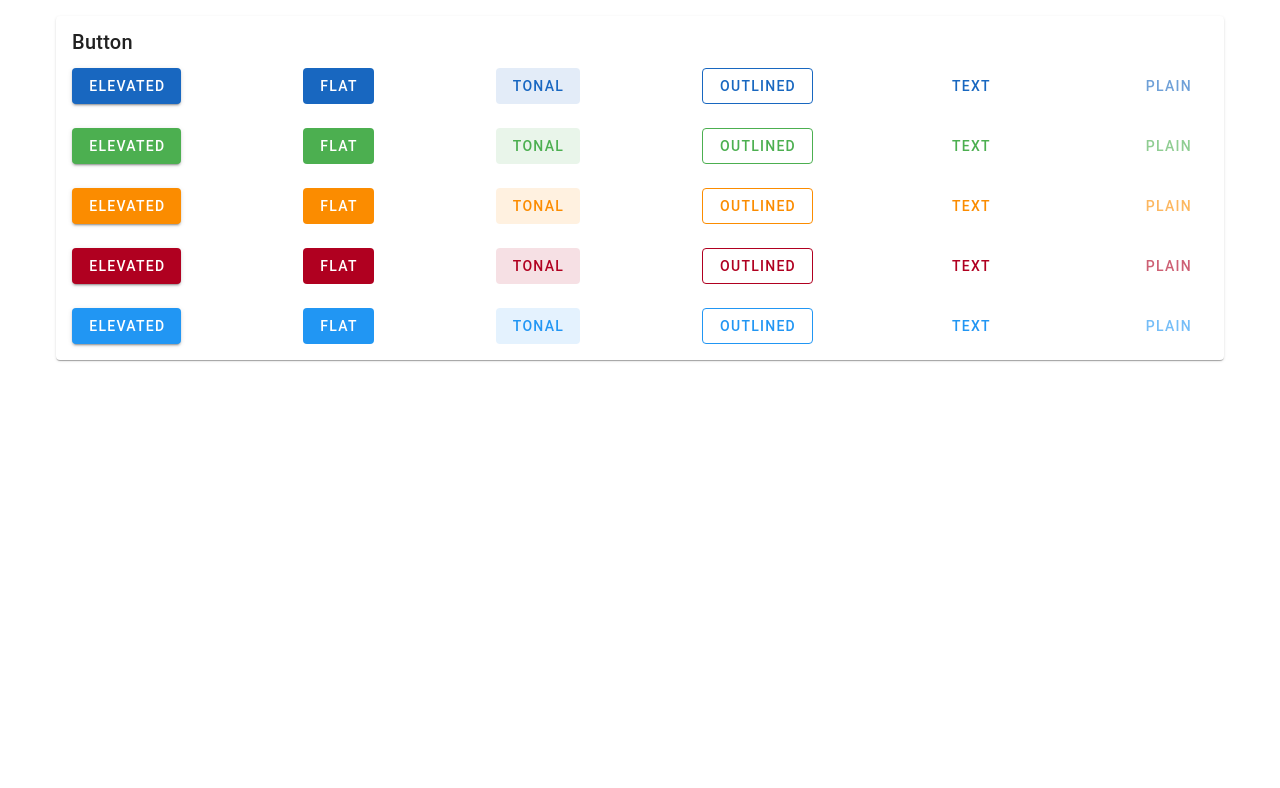
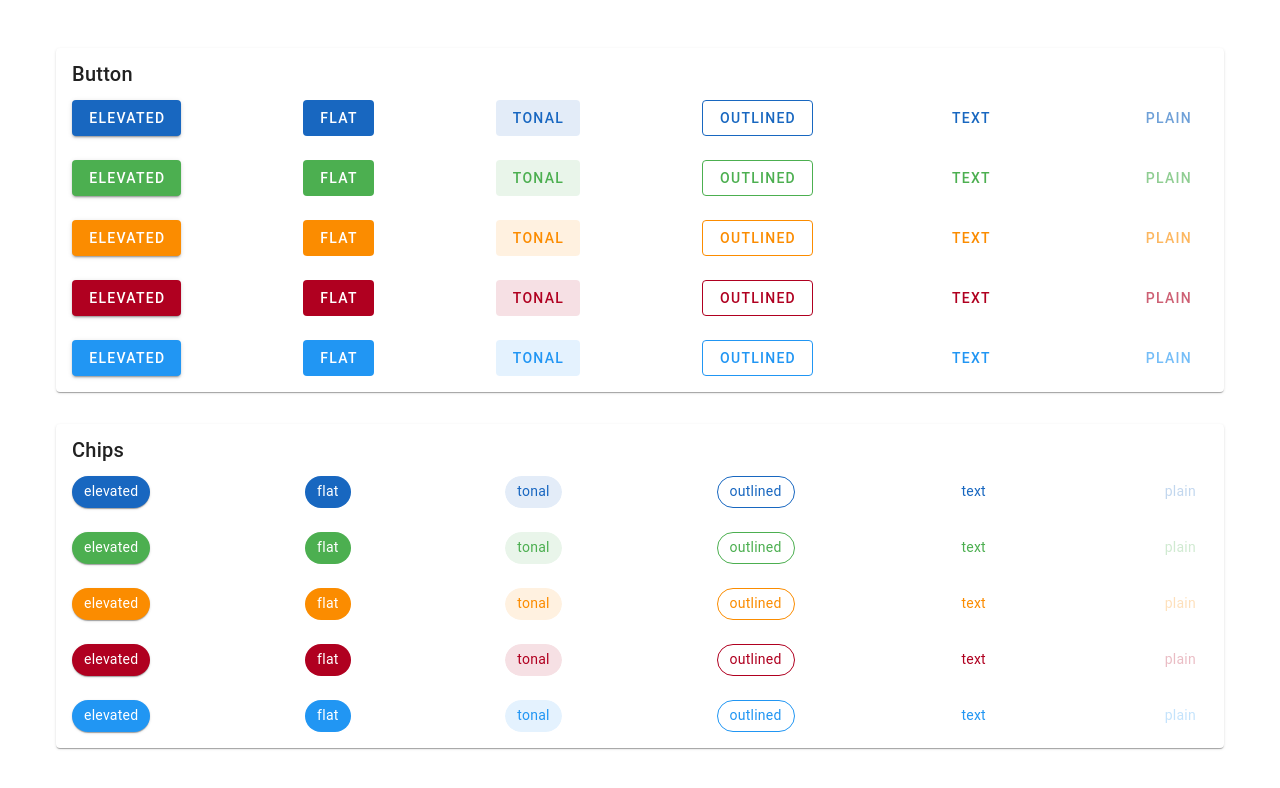
Before and after one commit to danieltalhaug/vuetify-theme-sc, a Nuxt app: page / in a window 1280 px wide. Shown: the top 788 px of the page. Built offline with nearby package versions, Linux system fonts and the light colour scheme.

Commit message:
Add card for chips

```diff
--- a/app.vue
+++ b/app.vue
@@ -5,6 +5,11 @@ const components = [
     el: 'v-btn',
     variants: ['elevated', 'flat', 'tonal', 'outlined', 'text', 'plain'],
   },
+  {
+    title: 'Chips',
+    el: 'v-chip',
+    variants: ['elevated', 'flat', 'tonal', 'outlined', 'text', 'plain'],
+  }
 ];
 const colors = ['primary', 'success', 'warning', 'error', 'info'];
 </script>
@@ -17,6 +22,7 @@ const colors = ['primary', 'success', 'warning', 'error', 'info'];
           v-for="component in components"
           :key="component.el"
           :title="component.title"
+          class="mt-8"
         >
           <v-card-text class="d-flex flex-column ga-6">
             <section
@@ -24,6 +30,7 @@ const colors = ['primary', 'success', 'warning', 'error', 'info'];
               :key="color"
               class="d-flex flex-column flex-md-row justify-space-between align-center ga-4"
             >
+              <template v-if="component.el === 'v-btn'" >
                 <v-btn
                   v-for="variant in component.variants"
                   :key="variant"
@@ -31,6 +38,17 @@ const colors = ['primary', 'success', 'warning', 'error', 'info'];
                   :variant="variant"
                   :text="variant"
                 />
+              </template>
+
+              <template v-if="component.el === 'v-chip'" >
+                <v-chip
+                  v-for="variant in component.variants"
+                  :key="variant"
+                  :color="color"
+                  :variant="variant"
+                  :text="variant"
+                />
+              </template>
             </section>
           </v-card-text>
         </v-card>
--- a/themes/index.ts
+++ b/themes/index.ts
@@ -12,3 +12,16 @@ export const smartcraftLight: ThemeDefinition = {
       warning: '#c06800',
     },
 }
+
+export const smartcrafDark: ThemeDefinition = {
+  dark: true,
+  colors: {
+    background: '#FFFFFF',
+    surface: '#FFFFFF',
+    primary: '#3e8a8b',
+    secondary: '#817b93',
+    error: '#e1474c',
+    success: '#2a8f5e',
+    warning: '#c06800',
+  },
+}
```
Lines whose indentation alone changed are shown as unchanged.
